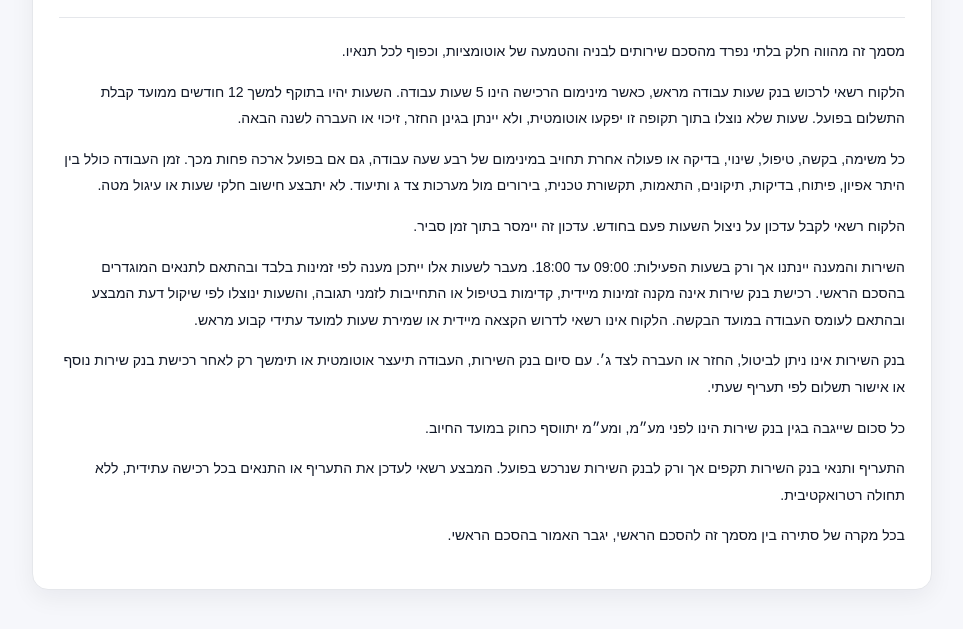
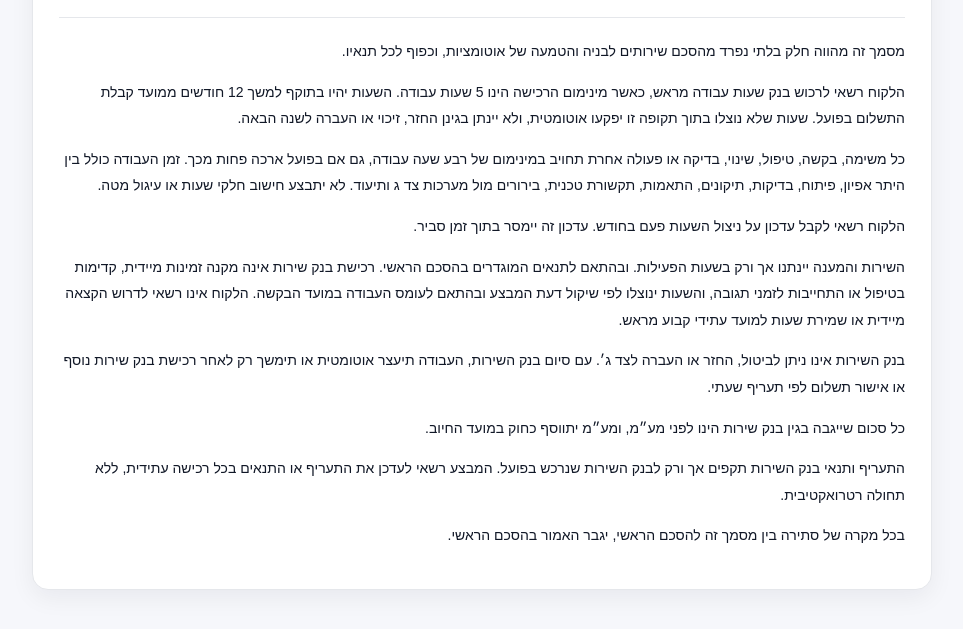
Before and after one commit to richard36901-source/Hours-bank, a plain HTML site: page index.html in a window 1280 px wide. Shown: the part 121-750 px from the top of the page, without its empty margins (158-1121 px from the left). Drawn offline with Linux system fonts and the light colour scheme.

Commit message:
Update index.html

```diff
--- a/index.html
+++ b/index.html
@@ -94,7 +94,7 @@ h1{
 
 <p>הלקוח רשאי לקבל עדכון על ניצול השעות פעם בחודש. עדכון זה יימסר בתוך זמן סביר.</p>
 
-<p>השירות והמענה יינתנו אך ורק בשעות הפעילות: 09:00 עד 18:00. מעבר לשעות אלו ייתכן מענה לפי זמינות בלבד ובהתאם לתנאים המוגדרים בהסכם הראשי. רכישת בנק שירות אינה מקנה זמינות מיידית, קדימות בטיפול או התחייבות לזמני תגובה, והשעות ינוצלו לפי שיקול דעת המבצע ובהתאם לעומס העבודה במועד הבקשה. הלקוח אינו רשאי לדרוש הקצאה מיידית או שמירת שעות למועד עתידי קבוע מראש.</p>
+<p>השירות והמענה יינתנו אך ורק בשעות הפעילות. ובהתאם לתנאים המוגדרים בהסכם הראשי. רכישת בנק שירות אינה מקנה זמינות מיידית, קדימות בטיפול או התחייבות לזמני תגובה, והשעות ינוצלו לפי שיקול דעת המבצע ובהתאם לעומס העבודה במועד הבקשה. הלקוח אינו רשאי לדרוש הקצאה מיידית או שמירת שעות למועד עתידי קבוע מראש.</p>
 
 <p>בנק השירות אינו ניתן לביטול, החזר או העברה לצד ג׳. עם סיום בנק השירות, העבודה תיעצר אוטומטית או תימשך רק לאחר רכישת בנק שירות נוסף או אישור תשלום לפי תעריף שעתי.</p>
 
```
